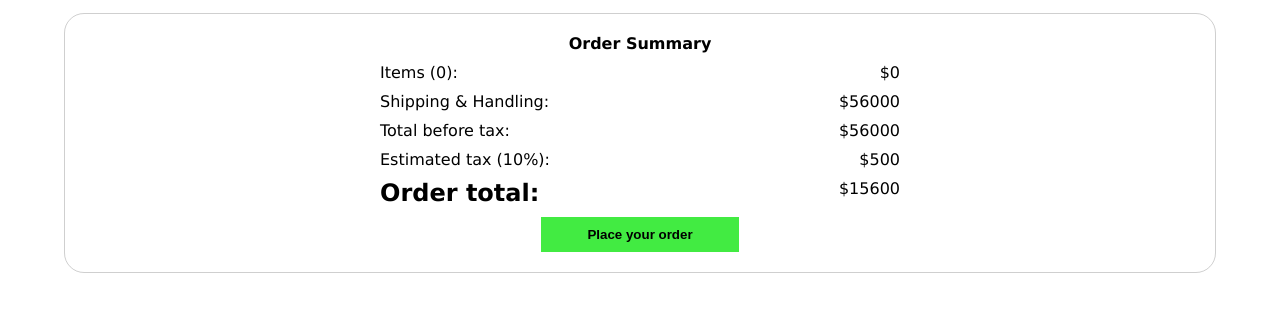
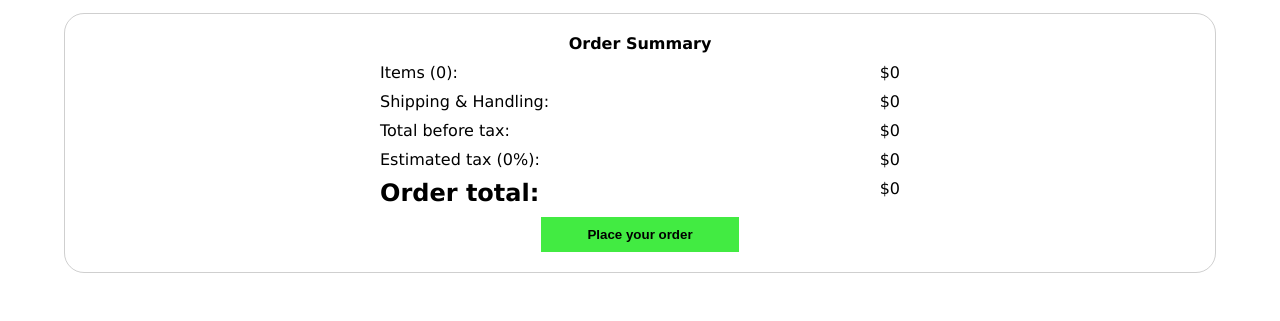
Before and after one commit to louiesumayan/ecommerce, a plain HTML site: page checkout.html in a window 1280 px wide. Shown: the part 115-436 px from the top of the page. Drawn offline with Linux system fonts and the light colour scheme.

Commit message:
changing all value to 0 , reset

```diff
--- a/checkout.html
+++ b/checkout.html
@@ -46,24 +46,24 @@
         <h1>Order Summary</h1>
         <div class="order-summary">
           <div class="order-summary-details">
-            <p>Items (<span class="itemInCart">3</span>):</p>
-            <p>$<span class="price">56000</span></p>
+            <p>Items (<span class="itemInCart">0</span>):</p>
+            <p>$<span class="price">0</span></p>
           </div>
           <div class="order-summary-details">
             <p>Shipping & Handling:</p>
-            <p>$<span class="price-shipping">56000</span></p>
+            <p>$<span class="price-shipping">0</span></p>
           </div>
           <div class="order-summary-details">
             <p>Total before tax:</p>
-            <p>$<span class="price-bef-tax">56000</span></p>
+            <p>$<span class="price-bef-tax">0</span></p>
           </div>
           <div class="order-summary-details">
-            <p>Estimated tax (<span class="est-tax">10%</span>):</p>
-            <p>$<span class="price">500</span></p>
+            <p>Estimated tax (<span class="est-tax">0%</span>):</p>
+            <p>$<span class="price">0</span></p>
           </div>
           <div class="order-summary-details">
             <h2>Order total:</h2>
-            <p>$<span class="price">15600</span></p>
+            <p>$<span class="price">0</span></p>
           </div>
           <button>Place your order</button>
         </div>
```
